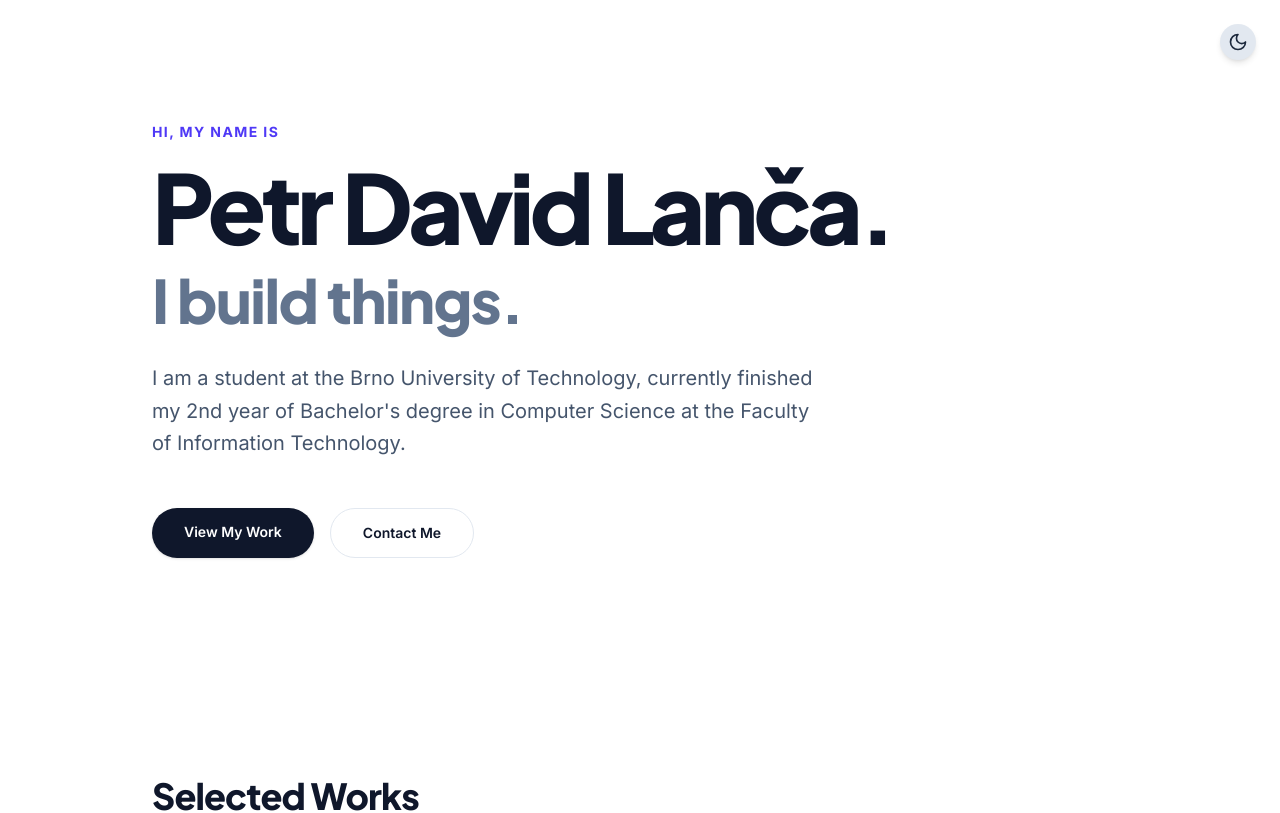
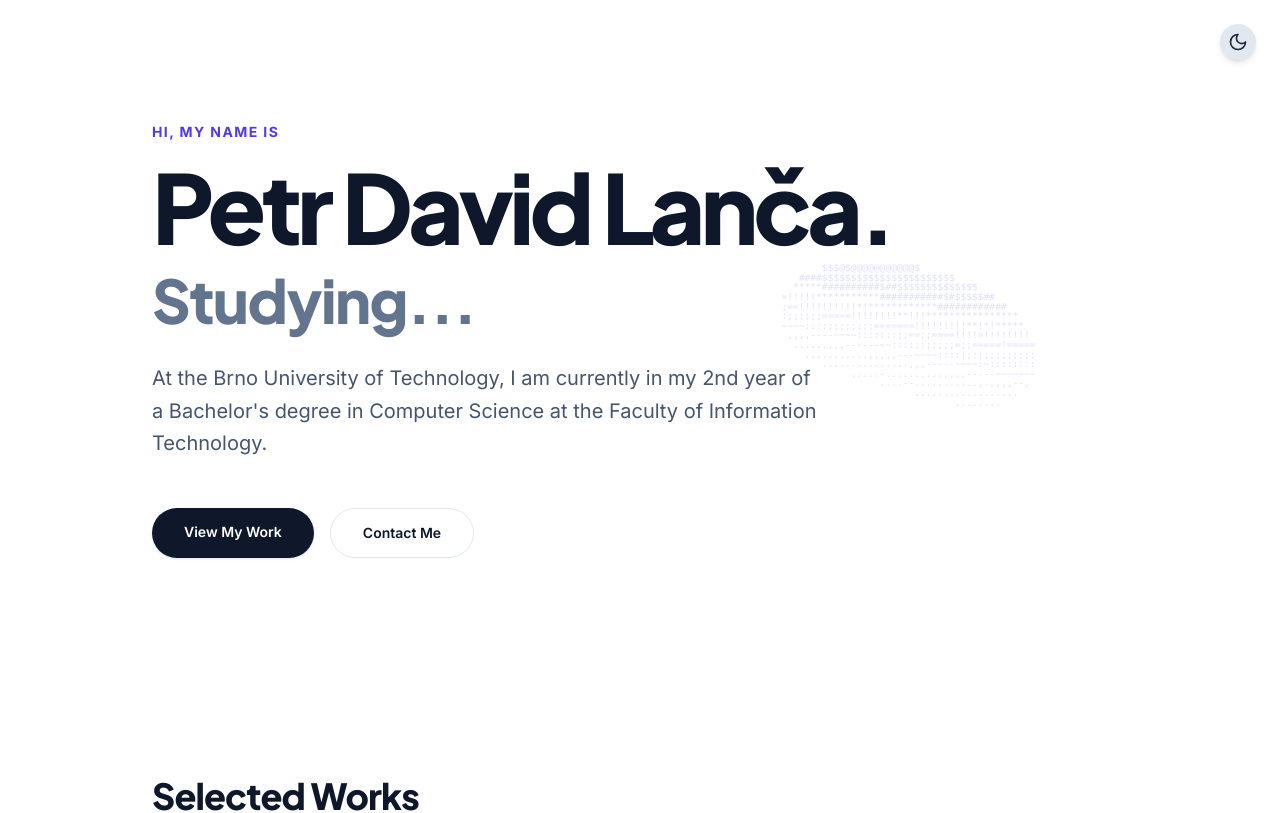
Before and after one commit to petrdavidlanca/my-portfolio, a Next.js app: page / in a window 1280 px wide. Shown: the top 813 px of the page. Built offline with nearby package versions, Linux system fonts and the light colour scheme.

Commit message:
add spinning donut

```diff
--- /dev/null
+++ b/src/components/AsciiDonut.tsx
@@ -0,0 +1,67 @@
+"use client";
+
+import { useEffect, useRef } from "react";
+
+/**
+ * AsciiDonut Component
+ * Renders the famous spinning ASCII donut dynamically using JavaScript.
+ */
+export default function AsciiDonut() {
+  const preRef = useRef<HTMLPreElement>(null);
+
+  useEffect(() => {
+    let A = 0;
+    let B = 0;
+    let intervalId: NodeJS.Timeout;
+
+    const renderDonut = () => {
+      const b = [];
+      const z = [];
+      A += 0.07;
+      B += 0.03;
+      const cA = Math.cos(A), sA = Math.sin(A),
+            cB = Math.cos(B), sB = Math.sin(B);
+
+      for (let k = 0; k < 1760; k++) {
+        b[k] = k % 80 === 79 ? "\n" : " ";
+        z[k] = 0;
+      }
+
+      for (let j = 0; j < 6.28; j += 0.07) {
+        const ct = Math.cos(j), st = Math.sin(j);
+        for (let i = 0; i < 6.28; i += 0.02) {
+          const sp = Math.sin(i), cp = Math.cos(i),
+                h = ct + 2,
+                D = 1 / (sp * h * sA + st * cA + 5),
+                t = sp * h * cA - st * sA;
+
+          const x = Math.floor(40 + 30 * D * (cp * h * cB - t * sB));
+          const y = Math.floor(12 + 15 * D * (cp * h * sB + t * cB));
+          const o = x + 80 * y;
+          const N = Math.floor(8 * ((st * sA - sp * ct * cA) * cB - sp * ct * sA - st * cA - cp * ct * sB));
+
+          if (y > 0 && y < 22 && x > 0 && x < 80 && D > z[o]) {
+            z[o] = D;
+            b[o] = ".,-~:;=!*#$@"[N > 0 ? N : 0];
+          }
+        }
+      }
+
+      if (preRef.current) {
+        preRef.current.innerText = b.join("");
+      }
+    };
+
+    intervalId = setInterval(renderDonut, 50);
+
+    return () => clearInterval(intervalId);
+  }, []);
+
+  return (
+    <pre
+      ref={preRef}
+      className="text-[0.6rem] leading-[0.6rem] font-mono whitespace-pre overflow-hidden text-indigo-500/20 dark:text-indigo-400/20"
+      style={{ userSelect: 'none' }}
+    />
+  );
+}
--- a/src/components/Hero.tsx
+++ b/src/components/Hero.tsx
@@ -1,4 +1,5 @@
 import Link from "next/link";
+import AsciiDonut from "./AsciiDonut";
 
 /**
  * Hero Component
@@ -7,30 +8,35 @@ import Link from "next/link";
  */
 export default function Hero() {
   return (
-    <section className="flex flex-col justify-center min-h-[85vh] py-20">
+    <section className="relative flex flex-col justify-center min-h-[85vh] py-20">
+      {/* Background Donut Animation */}
+      <div className="absolute inset-0 flex items-center justify-end -z-10 overflow-hidden pointer-events-none opacity-50 md:opacity-100">
+        <AsciiDonut />
+      </div>
+
       {/* Intro Greeting */}
-      <p className="text-indigo-600 dark:text-indigo-400 font-bold tracking-widest text-sm uppercase mb-4">
+      <p className="text-indigo-600 dark:text-indigo-400 font-bold tracking-widest text-sm uppercase mb-4 relative z-10">
         Hi, my name is
       </p>
 
       {/* Main Name Heading */}
-      <h1 className="text-6xl md:text-8xl font-black tracking-tighter text-slate-900 dark:text-white mb-4">
+      <h1 className="text-6xl md:text-8xl font-black tracking-tighter text-slate-900 dark:text-white mb-4 relative z-10">
         Petr David Lanča.
       </h1>
 
       {/* Subheading / Tagline */}
-      <h2 className="text-4xl md:text-6xl font-extrabold tracking-tight text-slate-500 dark:text-slate-400 mb-8">
-        I build things.
+      <h2 className="text-4xl md:text-6xl font-extrabold tracking-tight text-slate-500 dark:text-slate-400 mb-8 relative z-10">
+        Studying...
       </h2>
 
       {/* Short Biography */}
-      <p className="max-w-2xl text-lg md:text-xl text-slate-600 dark:text-slate-300 mb-12 leading-relaxed">
-        I am a student at the Brno University of Technology, currently finished my 2nd year of Bachelor's degree in Computer Science
+      <p className="max-w-2xl text-lg md:text-xl text-slate-600 dark:text-slate-300 mb-12 leading-relaxed relative z-10">
+        At the Brno University of Technology, I am currently in my 2nd year of a Bachelor's degree in Computer Science
         at the Faculty of Information Technology.
       </p>
 
       {/* Call to Action Buttons */}
-      <div className="flex gap-4">
+      <div className="flex gap-4 relative z-10">
         <Link
           href="#projects"
           className="px-8 py-3.5 bg-slate-900 dark:bg-white text-white dark:text-slate-900 text-sm font-semibold rounded-full hover:bg-slate-800 dark:hover:bg-slate-200 transition-all hover:-translate-y-0.5 shadow-sm"
```
